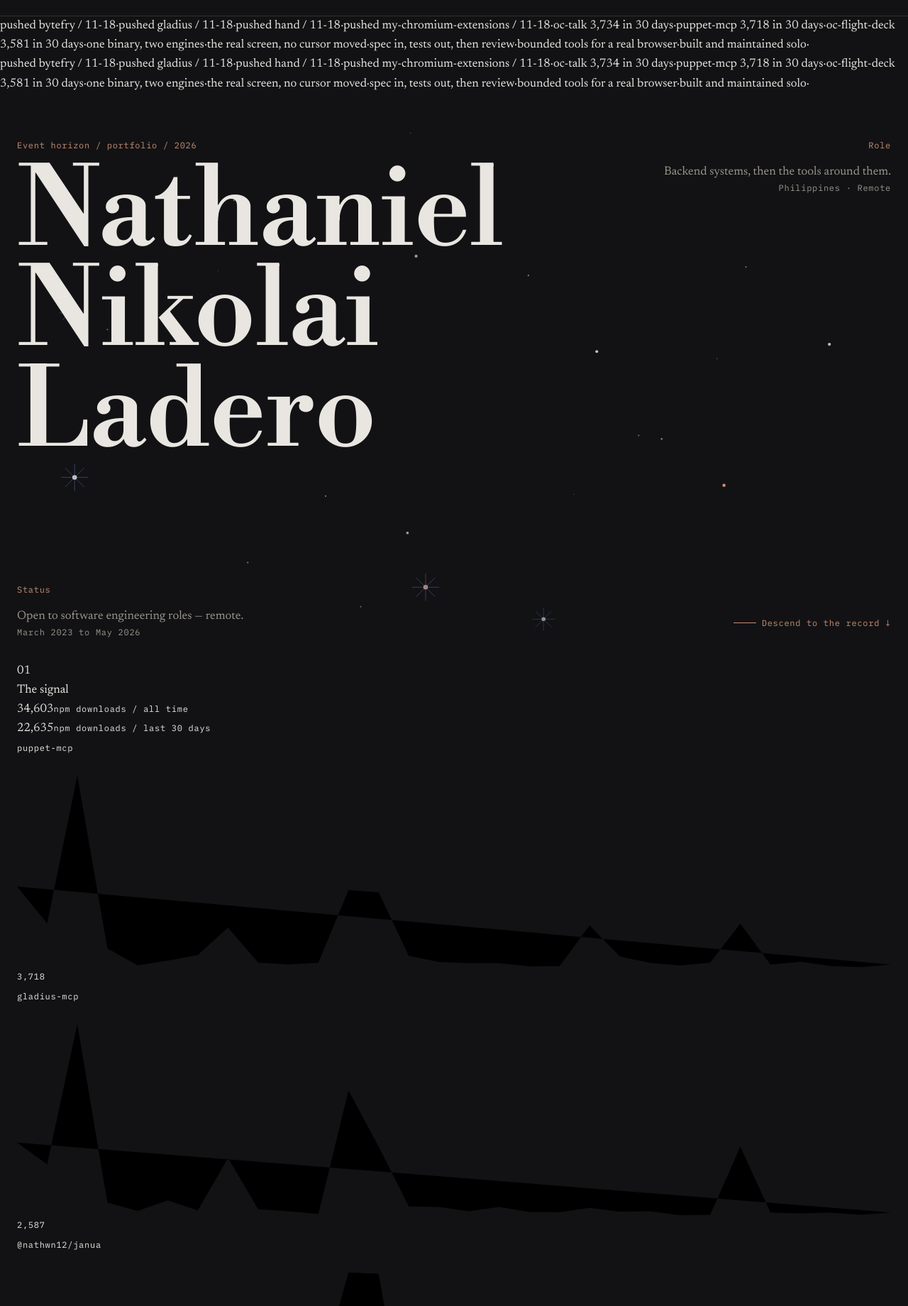
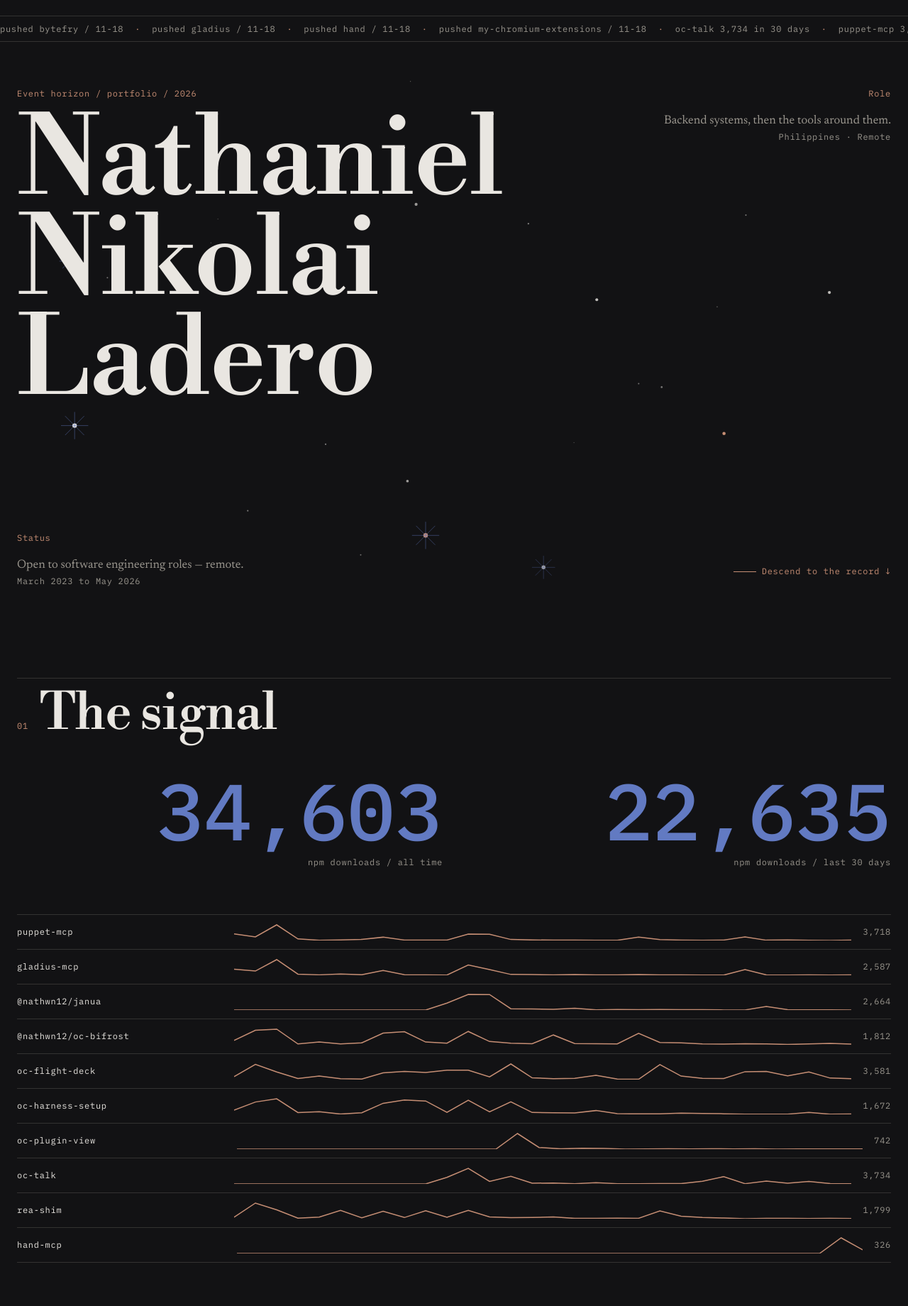
Before and after one commit to nathwn12/nathwn12.github.io, a React (Vite) app: page / in a window 1280 px wide. Shown: the part 54-1894 px from the top of the page at 71% size. Built offline with nearby package versions, Linux system fonts and the light colour scheme.

Commit message:
style(signal): stroke sparklines and set figure scale

```diff
--- a/src/components/Instruments.tsx
+++ b/src/components/Instruments.tsx
@@ -1,4 +1,3 @@
-import type { ReactNode } from "react";
 import { fmt, signal } from "../content/signal";
 
 /** The final value lives in the markup. */
@@ -51,25 +50,19 @@ export function Heatmap() {
   );
 }
 
-/** Two identical runs make the 50% translate seamless. */
+/** One clipped line of live readouts; no marquee loop. */
 export function Ticker({ items }: { items: readonly string[] }) {
-  const run = (key: string): ReactNode => (
-    <div className="ticker-run" key={key}>
-      {items.map((item, index) => (
-        <span key={`${key}-${index}`}>
-          {item}
-          <span className="ticker-dot" aria-hidden="true">
-            ·
-          </span>
-        </span>
-      ))}
-    </div>
-  );
   return (
     <div className="ticker" aria-hidden="true">
       <div className="ticker-track">
-        {run("a")}
-        {run("b")}
+        {items.map((item, index) => (
+          <span key={index}>
+            {item}
+            <span className="ticker-dot" aria-hidden="true">
+              ·
+            </span>
+          </span>
+        ))}
       </div>
     </div>
   );
--- a/src/styles/base.css
+++ b/src/styles/base.css
@@ -61,11 +61,10 @@ hr {
 /* The skip link uses the page ground, never a raised plate. */
 .skip-link {
   position: fixed;
-  inset-block-start: 0;
+  inset-block-start: calc(-1 * var(--space-96));
   inset-inline-start: 0;
   z-index: 100;
   padding: var(--space-8) var(--space-16);
-  transform: translateY(-160%);
   background-color: var(--color-ground);
   border-block-end: 1px solid var(--color-signal);
   font-family: var(--font-data);
@@ -75,7 +74,7 @@ hr {
 }
 
 .skip-link:focus-visible {
-  transform: none;
+  inset-block-start: 0;
 }
 
 ::selection {
--- a/src/styles/ledger.css
+++ b/src/styles/ledger.css
@@ -191,3 +191,194 @@
     justify-content: flex-start;
   }
 }
+
+/* Live readout: one clipped line, never a second navigation or a loop. */
+.ticker {
+  width: 100%;
+  overflow: hidden;
+  padding-block: var(--space-8);
+  border-block-end: 1px solid
+    color-mix(in srgb, var(--color-ink-muted) 24%, transparent);
+}
+
+.ticker-track {
+  display: flex;
+  width: max-content;
+  max-width: 100%;
+  overflow: hidden;
+  gap: var(--space-16);
+  font-family: var(--font-data);
+  font-size: var(--text-data);
+  letter-spacing: var(--tracking-data);
+  color: var(--color-ink-muted);
+  white-space: nowrap;
+}
+
+.ticker-dot {
+  margin-inline-start: var(--space-16);
+  color: var(--color-signal);
+}
+
+/* Chapters alternate a dense catalog with an open register. */
+.cluster {
+  padding-block: var(--space-96) var(--space-64);
+}
+
+.cluster-corner {
+  display: flex;
+  align-items: baseline;
+  gap: var(--space-16);
+  padding-block-start: var(--space-16);
+  margin-block-end: var(--space-48);
+  border-block-start: 1px solid
+    color-mix(in srgb, var(--color-ink-muted) 24%, transparent);
+}
+
+.section-index {
+  font-family: var(--font-data);
+  font-size: var(--text-data);
+  letter-spacing: var(--tracking-data);
+  color: var(--color-signal);
+}
+
+.cluster h2 {
+  font-family: var(--font-display);
+  font-size: clamp(2rem, 6vw, 4.5rem);
+  line-height: var(--leading-display);
+  letter-spacing: var(--tracking-display);
+  font-weight: 500;
+}
+
+/* Signal — giant mono figures in measure, tabular and decimal-aligned. */
+.signal-pair {
+  display: grid;
+  grid-template-columns: repeat(2, minmax(0, 1fr));
+  gap: var(--space-32);
+  margin-block-end: var(--space-64);
+}
+
+.signal-figure {
+  display: block;
+  font-family: var(--font-data);
+  font-size: clamp(2.5rem, 9vw, 7rem);
+  line-height: 1;
+  font-weight: 500;
+  color: var(--color-measure);
+  font-variant-numeric: tabular-nums lining-nums;
+  text-align: right;
+}
+
+.figure-label {
+  display: block;
+  margin-block-start: var(--space-8);
+  color: var(--color-ink-muted);
+  text-align: right;
+}
+
+.spark-bank {
+  border-block-start: 1px solid
+    color-mix(in srgb, var(--color-ink-muted) 24%, transparent);
+}
+
+.spark-cell {
+  display: grid;
+  grid-template-columns: minmax(10ch, 1fr) minmax(0, 3fr) auto;
+  align-items: center;
+  gap: var(--space-16);
+  padding-block: var(--space-12);
+  border-block-end: 1px solid
+    color-mix(in srgb, var(--color-ink-muted) 24%, transparent);
+}
+
+.spark-name {
+  overflow-wrap: anywhere;
+}
+
+.spark-value {
+  font-variant-numeric: tabular-nums;
+  color: var(--color-ink-muted);
+  text-align: right;
+}
+
+.spark {
+  display: block;
+  width: 100%;
+  height: 24px;
+}
+
+.spark polyline {
+  fill: none;
+  stroke: var(--color-signal);
+  stroke-width: 1.5;
+  vector-effect: non-scaling-stroke;
+}
+
+.spark.measure polyline {
+  stroke: var(--color-measure);
+}
+
+.signal-lower {
+  display: grid;
+  grid-template-columns: 3fr 2fr;
+  gap: var(--space-48);
+  margin-block-start: var(--space-64);
+}
+
+.micro-label {
+  display: block;
+  color: var(--color-ink-muted);
+}
+
+.heatmap {
+  display: grid;
+  grid-template-columns: repeat(30, minmax(0, 1fr));
+  gap: 2px;
+  height: 24px;
+  margin-block: var(--space-8);
+}
+
+.heat-cell {
+  background-color: var(--color-signal);
+  opacity: 0.12;
+}
+
+.heat-cell[data-level="1"] { opacity: 0.3; }
+.heat-cell[data-level="2"] { opacity: 0.5; }
+.heat-cell[data-level="3"] { opacity: 0.75; }
+.heat-cell[data-level="4"] { opacity: 1; }
+
+.micro-figures {
+  display: grid;
+  grid-template-columns: repeat(auto-fit, minmax(12ch, 1fr));
+  gap: var(--space-24);
+  align-content: start;
+}
+
+.micro-number {
+  display: block;
+  font-family: var(--font-data);
+  font-size: 1.5rem;
+  font-weight: 500;
+  font-variant-numeric: tabular-nums;
+}
+
+.stamp {
+  margin-block-start: var(--space-48);
+  color: var(--color-ink-muted);
+}
+
+@media (max-width: 700px) {
+  .signal-pair,
+  .signal-lower {
+    grid-template-columns: 1fr;
+  }
+
+  .spark-cell {
+    grid-template-columns: minmax(0, 1fr) auto;
+  }
+
+  .spark {
+    grid-column: 1 / -1;
+    grid-row: 2;
+  }
+}
```
Also changed, not shown: 1 other file (tests, documents, lock files or other folders).
